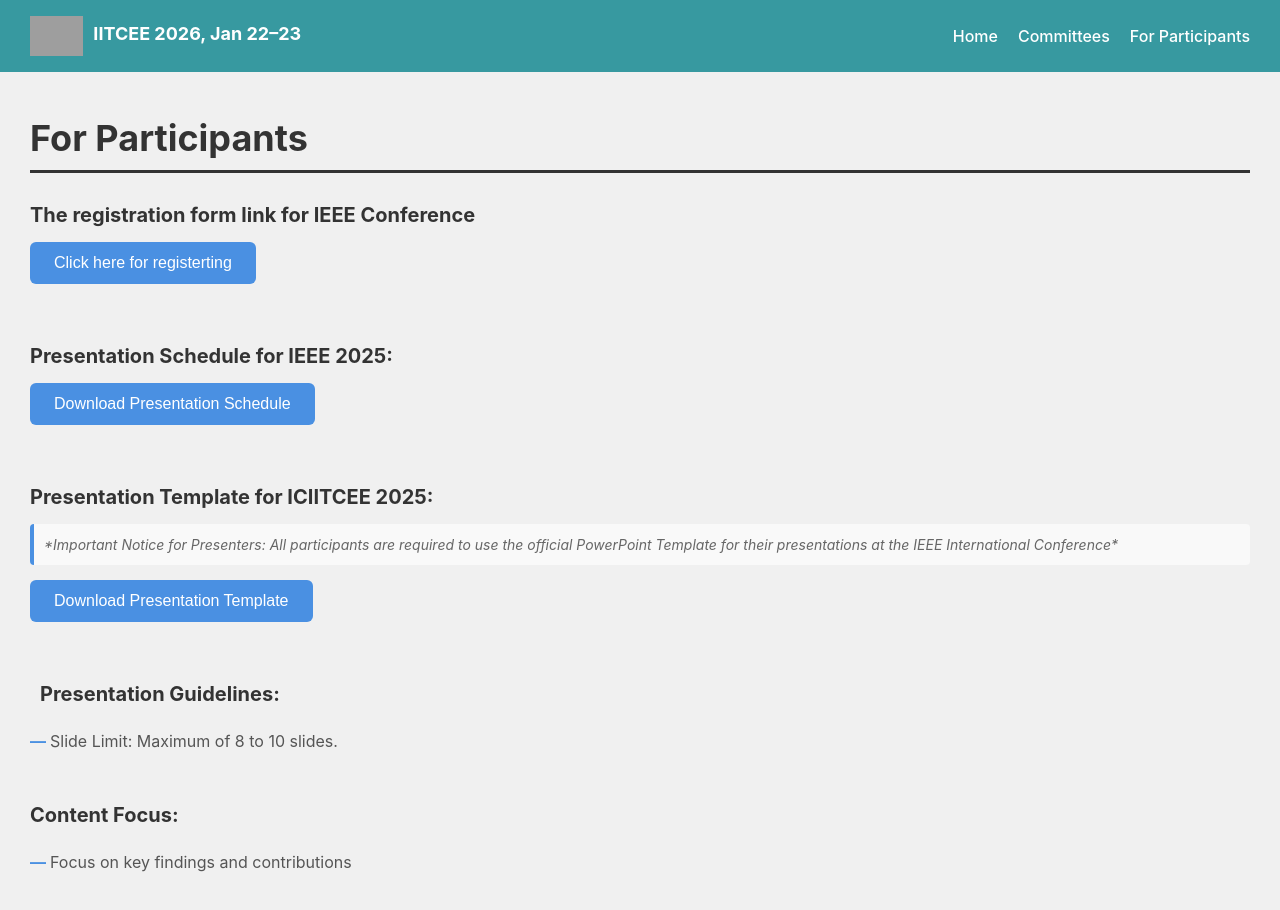
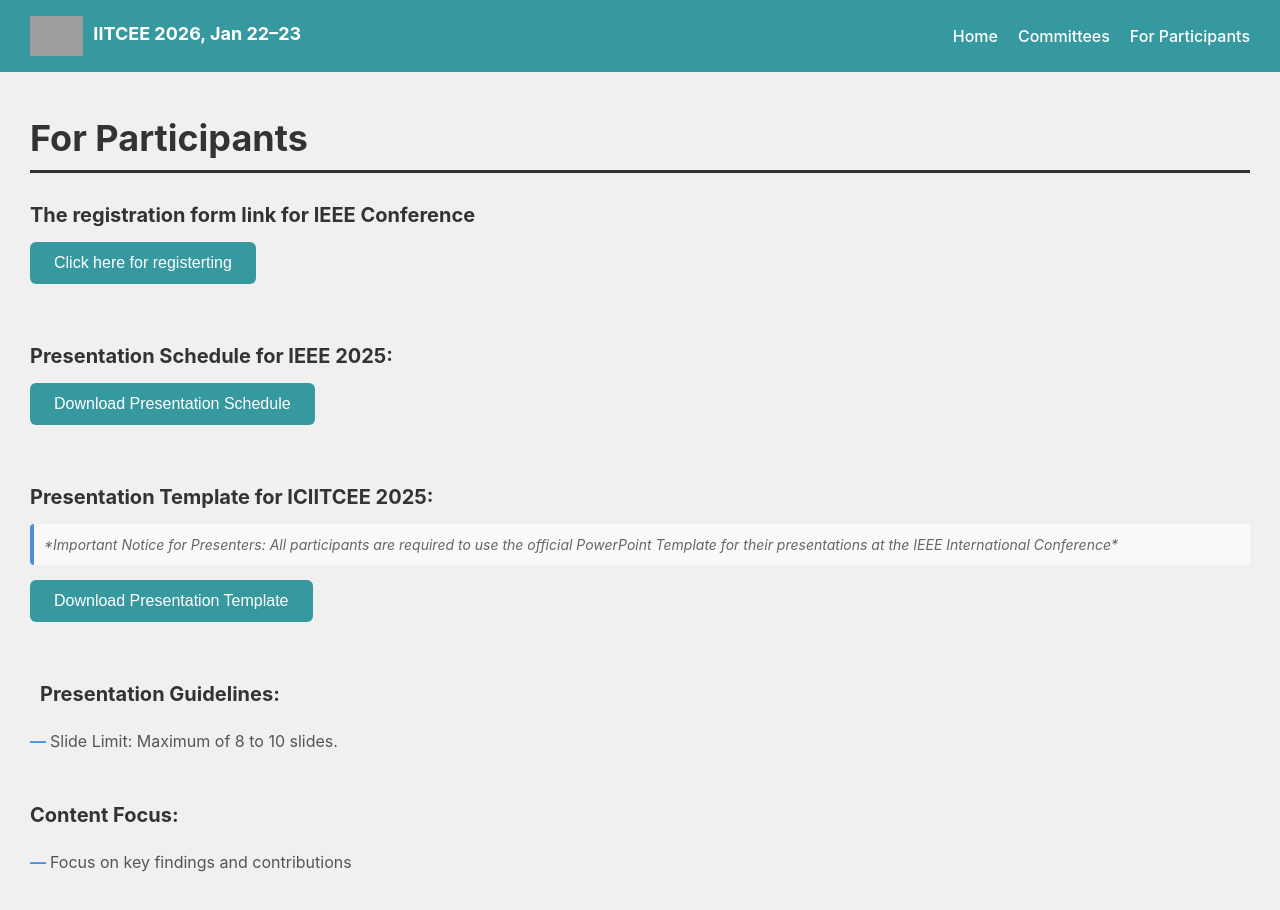
Before and after one commit to shivashankarmb/IEEE_web2025, a React (Create React App) app in the folder ieee2025/: page /participants in a window 1280 px wide. Shown: the top 910 px of the page. Built offline with nearby package versions, Linux system fonts and the light colour scheme; grey boxes are pictures that could not be loaded.

Commit message:
"Editing css file Participants.css

```diff
--- a/ieee2025/src/components/For Participants.css
+++ b/ieee2025/src/components/For Participants.css
@@ -45,7 +45,7 @@
 }
 
 .action-button {
-  background-color: #4a90e2;
+  background-color: #3799a0;
   color: white;
   border: none;
   padding: 12px 24px;
```
